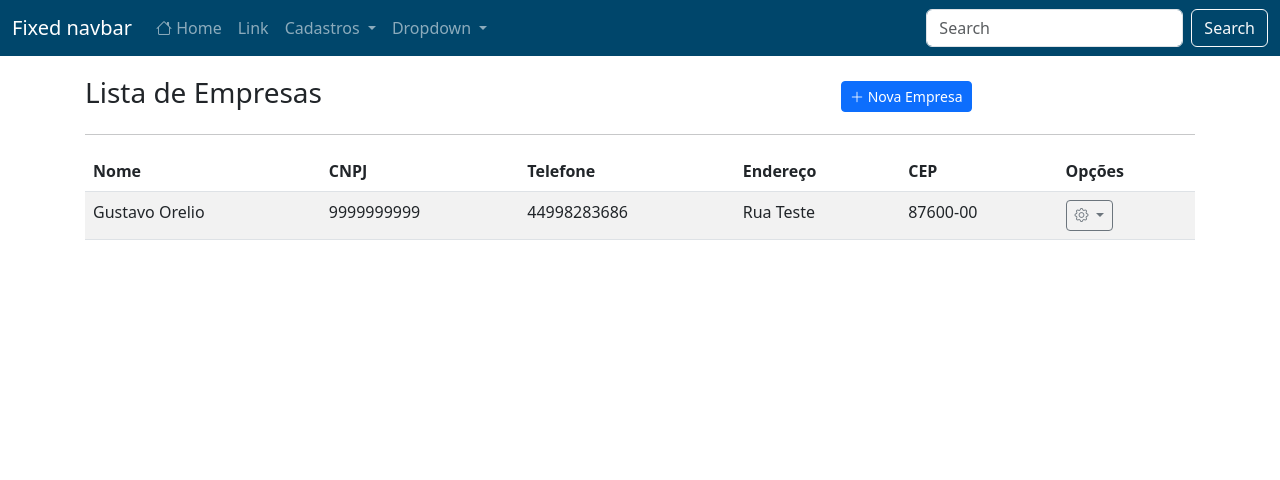
After one commit to GustavoOrelio/BeautyTime, a Django app: page /listar/empresa/ in a window 1280 px wide. The commit adds this page. Shown: the top 480 px of the page. Run offline with Django 4.2, Linux system fonts and the light colour scheme; data comes from the database, SQL or seed files in the repository; both versions use the stored data as it was after the commit; some libraries are stand-ins or nearby versions.

Commit message:
Desenvolvendo back e front de empresas

```diff
--- a/BeautyTime/settings.py
+++ b/BeautyTime/settings.py
@@ -44,6 +44,9 @@ INSTALLED_APPS = [
      # Ativar complementos
     "crispy_forms",
     "crispy_bootstrap5",
+
+    #Ao editar registro apaga o antigo e mantem apenas o novo
+    'django_cleanup.apps.CleanupConfig',
 ]
 
 MIDDLEWARE = [
--- a/cadastros/admin.py
+++ b/cadastros/admin.py
@@ -1,8 +1,9 @@
 from django.contrib import admin
-from .models import Cliente, Funcionario, Agendamento, Servico
+from .models import *
 
 # Register your models here.
 admin.site.register(Cliente)
 admin.site.register(Funcionario)
 admin.site.register(Agendamento)
 admin.site.register(Servico)
+admin.site.register(Empresa)
--- a/cadastros/models.py
+++ b/cadastros/models.py
@@ -54,6 +54,24 @@ class Cidade(models.Model):
         return f"{self.nome} ({self.estado.sigla})"
 
 
+class Empresa(models.Model):
+    nome = models.CharField(max_length=100)
+    cnpj = models.CharField(max_length=14)
+    telefone = models.CharField(max_length=20)
+    endereco = models.CharField(max_length=200)
+    numero = models.CharField(max_length=10)
+    cep = models.CharField(max_length=8)
+    bairro = models.CharField(max_length=50)
+    logo = models.ImageField(upload_to="", null=True, blank=True)
+    data_cadastro = models.DateField()
+    horario_abertura = models.TimeField()
+    horario_fechamento = models.TimeField()
+    cidade = models.ForeignKey(Cidade, on_delete=models.PROTECT)
+
+    def __str__(self):
+        return self.nome
+
+
 class Servico(models.Model):
     nome = models.CharField(max_length=50)
     descricao = models.CharField(max_length=100)
--- a/cadastros/templates/cadastros/form.html
+++ b/cadastros/templates/cadastros/form.html
@@ -9,7 +9,7 @@
     {{titulo|default:"Formulário de cadastro e edição"}}
 </h3>
 
-<form action="" method="post">
+<form action="" method="post" enctype="multipart/form-data">
     {% csrf_token %} {{ form|crispy }}
 
     <button type="submit" class="btn btn-success">
--- /dev/null
+++ b/cadastros/templates/cadastros/list/empresa.html
@@ -0,0 +1,65 @@
+{% extends 'paginas/modelo.html' %}
+
+{% load static %}
+
+{% block conteudo %}
+
+<div class="row justify-content-center align-items-center mt-3">
+    <div class="col-md-8">
+        <h3 class="">Lista de Empresas</h3>
+    </div>
+    <div class="col-md">
+        <a href="{% url 'cadastrar-empresa' %}" class="btn btn-primary btn-sm">
+            <i class="bi bi-plus-lg"></i>
+            Nova Empresa
+        </a>
+    </div>
+</div>
+
+<hr>
+
+<div class="table-responsive-lg">
+    <table class="table table-striped">
+        <thead>
+            <tr>
+                <th>Nome</th>
+                <th>CNPJ</th>
+                <th>Telefone</th>
+                <th>Endereço</th>
+                <th>CEP</th>
+                <th>Opções</th>
+            </tr>
+        </thead>
+        <tbody>
+            {% for obj in object_list %}
+            <tr class="">
+                <td>{{ obj.nome }}</td>
+                <td>{{ obj.cnpj }}</td>
+                <td>{{ obj.telefone }}</td>
+                <td>{{ obj.endereco }}</td>
+                <td>{{ obj.cep }}</td>
+                <td>
+                    <div class="dropdown">
+                        <a class="btn btn-sm btn-outline-secondary dropdown-toggle" href="#" role="button" data-bs-toggle="dropdown" aria-expanded="false">
+                            <i class="bi bi-gear"></i>
+                        </a>
+                        <ul class="dropdown-menu">
+                          <li><a class="dropdown-item text-primary" href="{% url 'editar-empresa' obj.pk %}">
+                            <i class="bi bi-pencil-square"></i> Editar</a></li>
+                          <li><a class="dropdown-item text-danger" href="{% url 'excluir-empresa' obj.pk %}">
+                            <i class="bi bi-trash"></i> Excluir</a></li>
+                        </ul>
+                      </div>
+                </td>
+            </tr>
+            {% empty %}
+            <tr>
+                <th colspan="100%">Nenhum registro encontrado.</th>
+            </tr>
+            {% endfor %}
+        </tbody>
+    </table>
+</div>
+
+
+{% endblock %}
--- a/cadastros/urls.py
+++ b/cadastros/urls.py
@@ -44,4 +44,14 @@ urlpatterns = [
          CidadeDeleteView.as_view(), name="excluir-cidade"),
     path("detalhar/cidade/<int:pk>/",
          CidadeDetailView.as_view(), name="detalhar-cidade"),
+
+    ######################################## EMPRESA #########################################
+    path("cadastrar/empresa/", EmpresaCreateView.as_view(), name="cadastrar-empresa"),
+    path("editar/empresa/<int:pk>/",
+         EmpresaUpdateView.as_view(), name="editar-empresa"),
+    path("listar/empresa/", EmpresaListView.as_view(), name="listar-empresa"),
+    path("excluir/empresa/<int:pk>/",
+         EmpresaDeleteView.as_view(), name="excluir-empresa"),
+    path("detalhar/empresa/<int:pk>/",
+         EmpresaDetailView.as_view(), name="detalhar-empresa"),
 ]
--- a/cadastros/views.py
+++ b/cadastros/views.py
@@ -53,7 +53,20 @@ class CidadeCreateView(CreateView):
         return dados
 
 
+class EmpresaCreateView(CreateView):
+    model = Empresa
+    fields = ["nome", "cnpj", "telefone", "endereco", "numero", "cep", "bairro",
+              "logo", "data_cadastro", "horario_abertura", "horario_fechamento"]
+    template_name = "cadastros/form.html"
+    success_url = reverse_lazy("listar-empresa")
+
+    def get_context_data(self, *args, **kwargs):
+        dados = super().get_context_data(*args, **kwargs)
+        dados["titulo"] = "Cadastro de Empresas"
+        return dados
+
 #################### ATUALIZAR ####################
+
 
 class FuncionarioUpdate(UpdateView):
     model = Funcionario
@@ -83,6 +96,14 @@ class CidadeUpdateView(UpdateView):
     success_url = reverse_lazy("listar-cidade")
 
 
+class EmpresaUpdateView(UpdateView):
+    model = Empresa
+    fields = ["nome", "cnpj", "telefone", "endereco", "numero", "cep", "bairro",
+              "logo", "data_cadastro", "horario_abertura", "horario_fechamento"]
+    template_name = "cadastros/form.html"
+    success_url = reverse_lazy("listar-empresa")
+
+
 #################### DELETAR ####################
 
 
@@ -103,11 +124,17 @@ class EstadoDeleteView(DeleteView):
     template_name = "cadastros/form.html"
     success_url = reverse_lazy("listar-estado")
 
+
 class CidadeDeleteView(DeleteView):
     model = Cidade
     template_name = "cadastros/form.html"
     success_url = reverse_lazy("listar-cidade")
 
+
+class EmpresaDeleteView(DeleteView):
+    model = Empresa
+    template_name = "cadastros/form.html"
+    success_url = reverse_lazy("listar-empresa")
 
 #################### LISTAR ####################
 
@@ -132,6 +159,10 @@ class CidadeListView(ListView):
     template_name = "cadastros/list/cidade.html"
 
 
+class EmpresaListView(ListView):
+    model = Empresa
+    template_name = "cadastros/list/empresa.html"
+
 #################### DETALHES ####################
 
 
@@ -153,3 +184,8 @@ class EstadoDetailView(DetailView):
 class CidadeDetailView(DetailView):
     model = Cidade
     template_name = "cadastros/detail/cidade.html"
+
+
+class EmpresaDetailView(DetailView):
+    model = Empresa
+    template_name = "cadastros/detail/empresa.html"
--- a/paginas/templates/paginas/modelo.html
+++ b/paginas/templates/paginas/modelo.html
@@ -59,6 +59,7 @@
                                 <li><a class="dropdown-item" href="{% url 'listar-cliente' %}">Cliente</a></li>
                                 <li><a class="dropdown-item" href="{% url 'listar-estado' %}">Estado</a></li>
                                 <li><a class="dropdown-item" href="{% url 'listar-cidade' %}">Cidade</a></li>
+                                <li><a class="dropdown-item" href="{% url 'listar-empresa' %}">Empresa</a></li>
                             </ul>
                         </li>
 
```
Also changed, not shown: Logo.png (added), LogoSitio.png (added), cadastros/migrations/0004_empresa.py (added), cadastros/migrations/0005_remove_empresa_logo_base64_empresa_logo.py (added), db.sqlite3.
